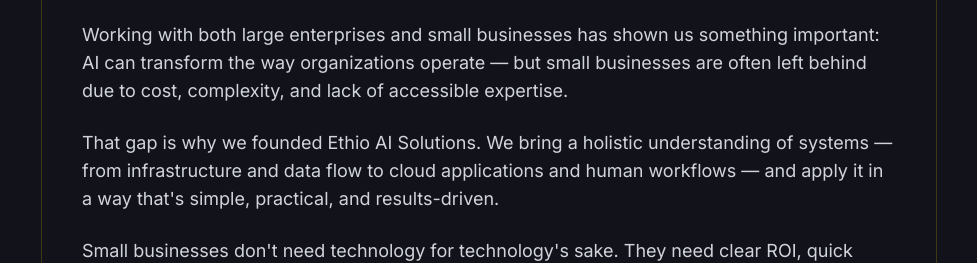
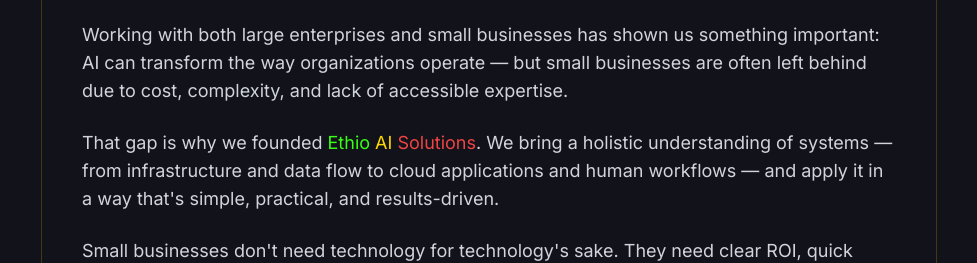
Before and after one commit to jaklilu/Ethio_AI_Solutions, a Next.js app: page /about in a window 1280 px wide. Shown: the part 1680-1943 px from the top of the page, without its empty margins (151-1128 px from the left). Built offline with nearby package versions, Linux system fonts and the light colour scheme.

Commit message:
Fix brand name colors in About page 'Why We Do This' section

```diff
--- a/app/about/page.tsx
+++ b/app/about/page.tsx
@@ -137,7 +137,7 @@
                 Working with both large enterprises and small businesses has shown us something important: AI can transform the way organizations operate — but small businesses are often left behind due to cost, complexity, and lack of accessible expertise.
               </p>
               <p className="text-sm sm:text-base md:text-lg text-gray-300 mb-4 sm:mb-6 leading-relaxed">
-                That gap is why we founded Ethio AI Solutions. We bring a holistic understanding of systems — from infrastructure and data flow to cloud applications and human workflows — and apply it in a way that&apos;s simple, practical, and results-driven.
+                That gap is why we founded <span className="text-neon-green">Ethio</span>{' '}<span className="text-gold-primary">AI</span>{' '}<span className="text-red-primary">Solutions</span>. We bring a holistic understanding of systems — from infrastructure and data flow to cloud applications and human workflows — and apply it in a way that&apos;s simple, practical, and results-driven.
               </p>
               <p className="text-sm sm:text-base md:text-lg text-gray-300 mb-4 sm:mb-6 leading-relaxed">
                 Small businesses don&apos;t need technology for technology&apos;s sake. They need clear ROI, quick wins, and automation that fits naturally into their existing workflow. Our job is to deliver exactly that: solutions that reduce manual work, eliminate bottlenecks, and have real impact from day one.
```
